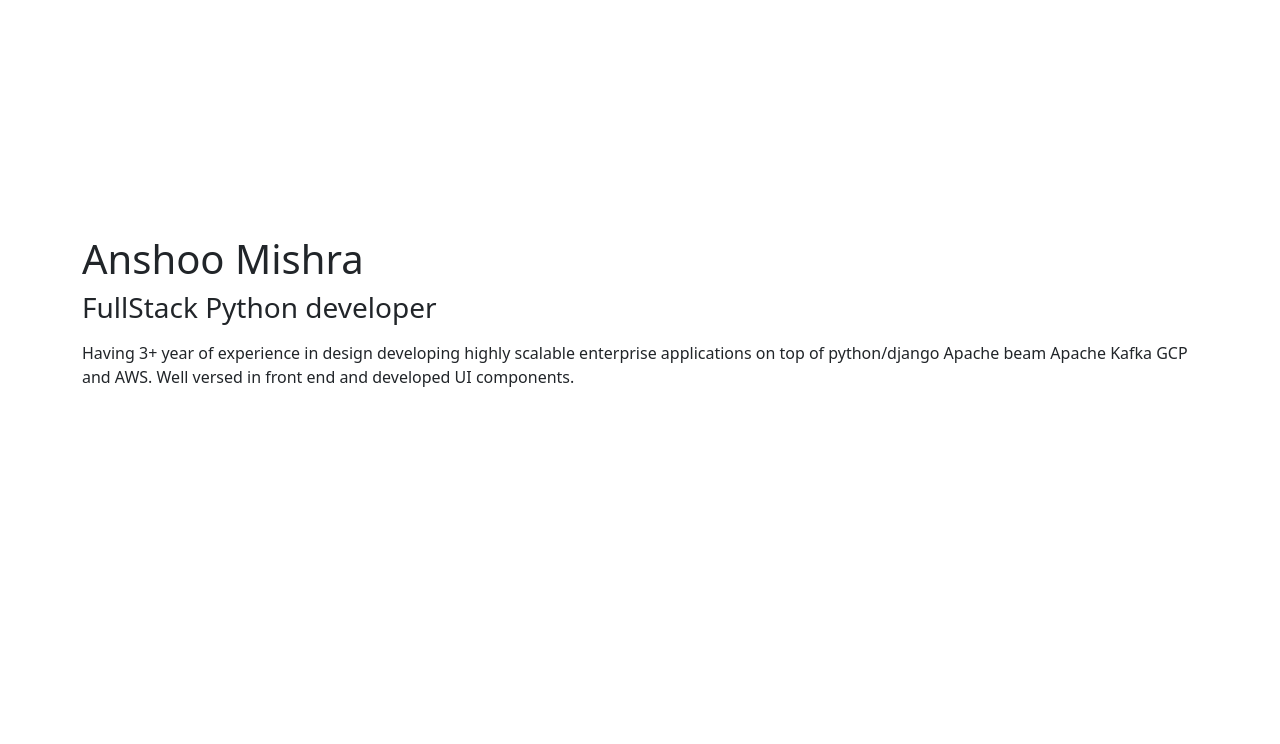
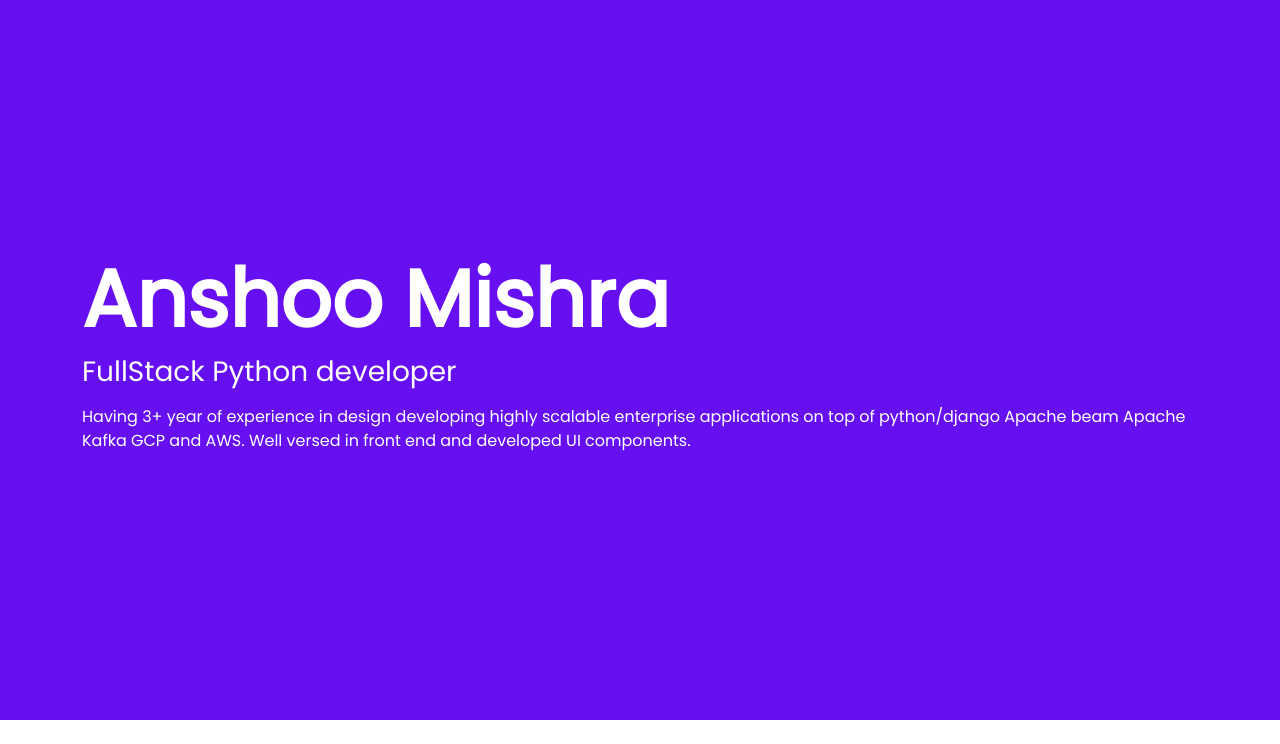
Before and after one commit to anshoomishra/dj_portfolio, a Django app: page / in a window 1280 px wide. Shown: the part 56-800 px from the top of the page. Run offline with Django 4.2, Linux system fonts and the light colour scheme; data comes from the database, SQL or seed files in the repository.

Commit message:
updated settings and base html

```diff
--- a/dj_portfolio/settings/production.py
+++ b/dj_portfolio/settings/production.py
@@ -2,4 +2,3 @@ from .base import *
 
 DEBUG = False
 ALLOWED_HOSTS = ["*.tech"]
-SECRET_KEY = 'django-insecure-*p1s(8o8+6cn+x%)gr7#x4)8cck40u@hpn5321q1uv01*!5p2b'
--- a/intro/templates/intro/intro.html
+++ b/intro/templates/intro/intro.html
@@ -2,9 +2,9 @@
 
 {% block intro %}
 
-<div class="intro">
+<div class="intro container">
     <div class="content">
-    <h1 class="mb-2">
+        <h1 class="mb-2 name">
             {{intro_data.name}}
         </h1>
 
@@ -15,6 +15,9 @@
             {{intro_data.short_intro}}
         </p>
     </div>
+    <div class="right-content">
+
+    </div>
 
 </div>
 
--- a/static/css/style.css
+++ b/static/css/style.css
@@ -1,6 +1,15 @@
 .intro{
     display:flex;
     align-items:center;
-    height:80vh;
+    height:90vh;
     justify-content:center;
+    background:#6610f2;
+    font-family: 'Poppins', sans-serif;
+    color:white;
+
 }
+
+.name{
+    font-size:5rem;
+    font-weight:bold;
+}
--- a/templates/base.html
+++ b/templates/base.html
@@ -8,12 +8,14 @@
     <link rel="stylesheet" href="{% static 'css/style.css' %}">
     <!-- Bootstrap CSS -->
     <link href="https://cdn.jsdelivr.net/npm/bootstrap@5.0.2/dist/css/bootstrap.min.css" rel="stylesheet" integrity="sha384-EVSTQN3/azprG1Anm3QDgpJLIm9Nao0Yz1ztcQTwFspd3yD65VohhpuuCOmLASjC" crossorigin="anonymous">
-
+    <link rel="preconnect" href="https://fonts.googleapis.com">
+    <link rel="preconnect" href="https://fonts.gstatic.com" crossorigin>
+    <link href="https://fonts.googleapis.com/css2?family=Poppins&display=swap" rel="stylesheet">
     <title>Anshu Mishra</title>
   </head>
   <body>
     {% include 'navigationbar.html' %}
-    <div class="container">
+    <div class="intro">
       {% block intro %}
 
       {% endblock %}
```
Lines whose indentation alone changed are shown as unchanged.
